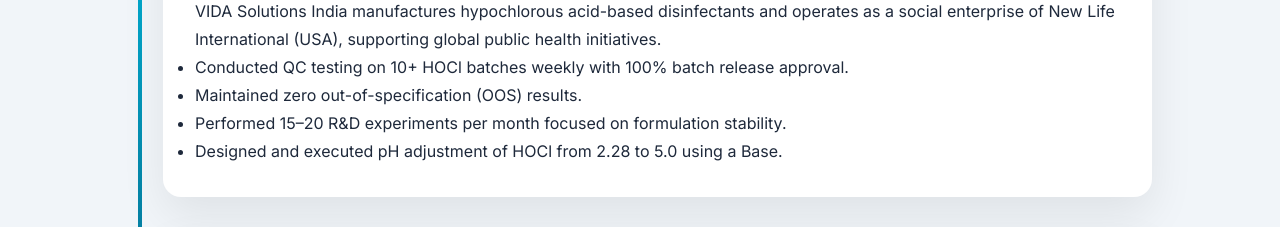
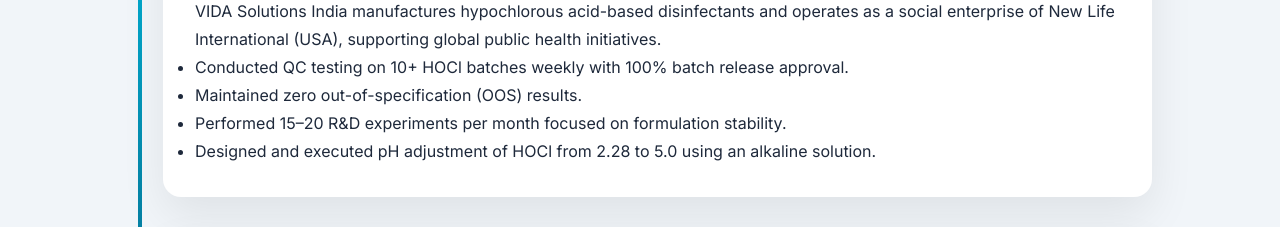
Before and after one commit to tagarampudisamuel-dev/My_Portfolio, a plain HTML site: page index.html in a window 1280 px wide. Shown: the part 1682-1909 px from the top of the page. Drawn offline with Linux system fonts and the light colour scheme.

Commit message:
Update index.html

```diff
--- a/index.html
+++ b/index.html
@@ -280,7 +280,7 @@
       <li>Conducted QC testing on 10+ HOCl batches weekly with 100% batch release approval.</li>
       <li>Maintained zero out-of-specification (OOS) results.</li>
       <li>Performed 15–20 R&D experiments per month focused on formulation stability.</li>
-      <li>Designed and executed pH adjustment of HOCl from 2.28 to 5.0 using a Base.</li>
+      <li>Designed and executed pH adjustment of HOCl from 2.28 to 5.0 using an alkaline solution.</li>
     </ul>
   </div>
 
```
